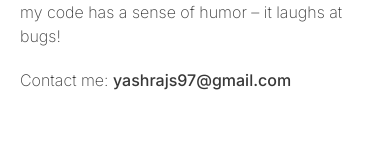
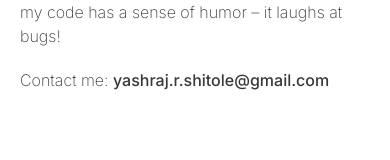
Before and after one commit to yashraj-shitole/Portfolio, a React (Vite) app: page / in a window 390 px wide. Shown: the part 272-432 px from the top of the page. Built offline with nearby package versions, Linux system fonts and the light colour scheme; a web font is replaced by a local one.

Commit message:
links updated

```diff
--- a/src/About.jsx
+++ b/src/About.jsx
@@ -1,8 +1,8 @@
 import React from 'react';
 import { Fade } from "react-awesome-reveal";
 import Marquee from "react-fast-marquee";
+import { NavLink } from 'react-router-dom';
 import { Education, Experience } from './Components/ExperienceAndEducation';
-import { Link, NavLink } from 'react-router-dom';
 import Project from './Components/Project';
 
 
@@ -33,7 +33,7 @@ const About = () => {
 
               </div>
               <div>
-                <h1 className=' text-l font-extralight text-[#383838] md:w-[70vw] md:text-2xl pl-5 md:pl-[5vw]'>Contact me: <a className='font-medium' href="mailto:yashrajs927@gmail.com">yashrajs97@gmail.com</a></h1>
+                <h1 className=' text-l font-extralight text-[#383838] md:w-[70vw] md:text-2xl pl-5 md:pl-[5vw]'>Contact me: <a className='font-medium' href="mailto:yashraj.r.shitole@gmail.com">yashraj.r.shitole@gmail.com</a></h1>
               </div>
 
               <div className='w-[100%]'>
```
